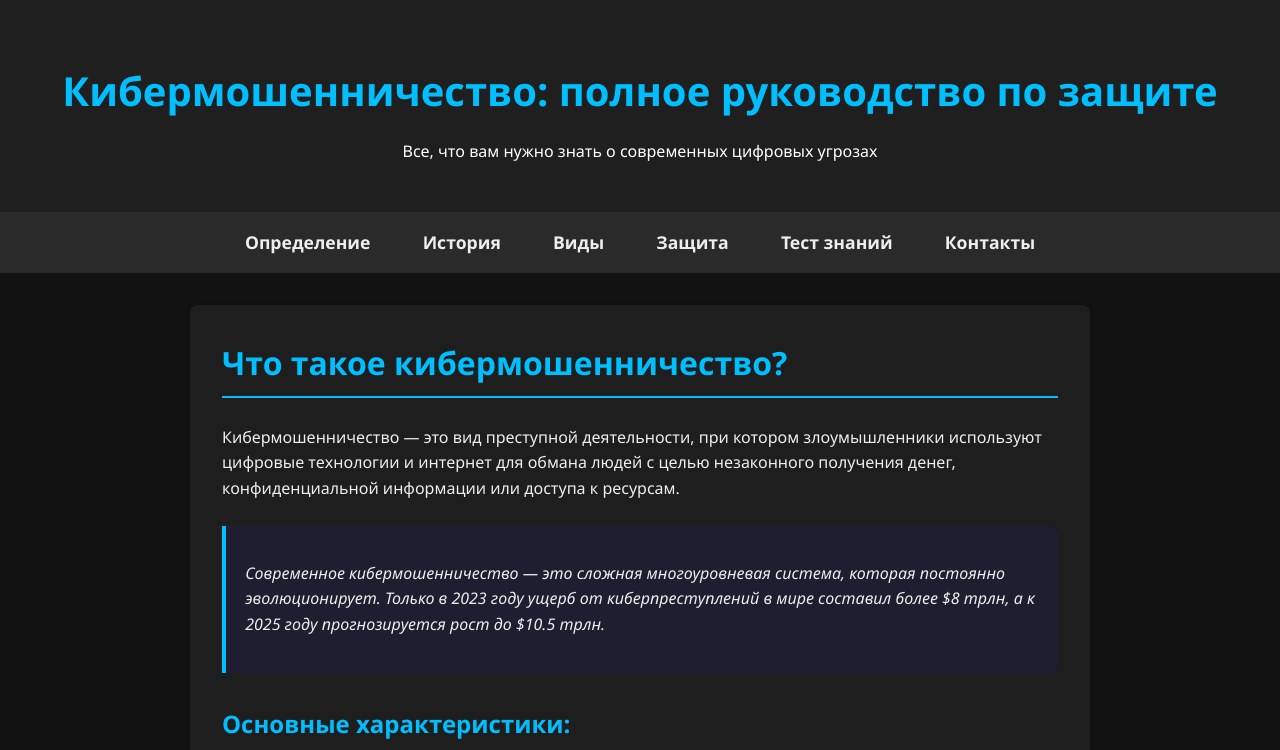
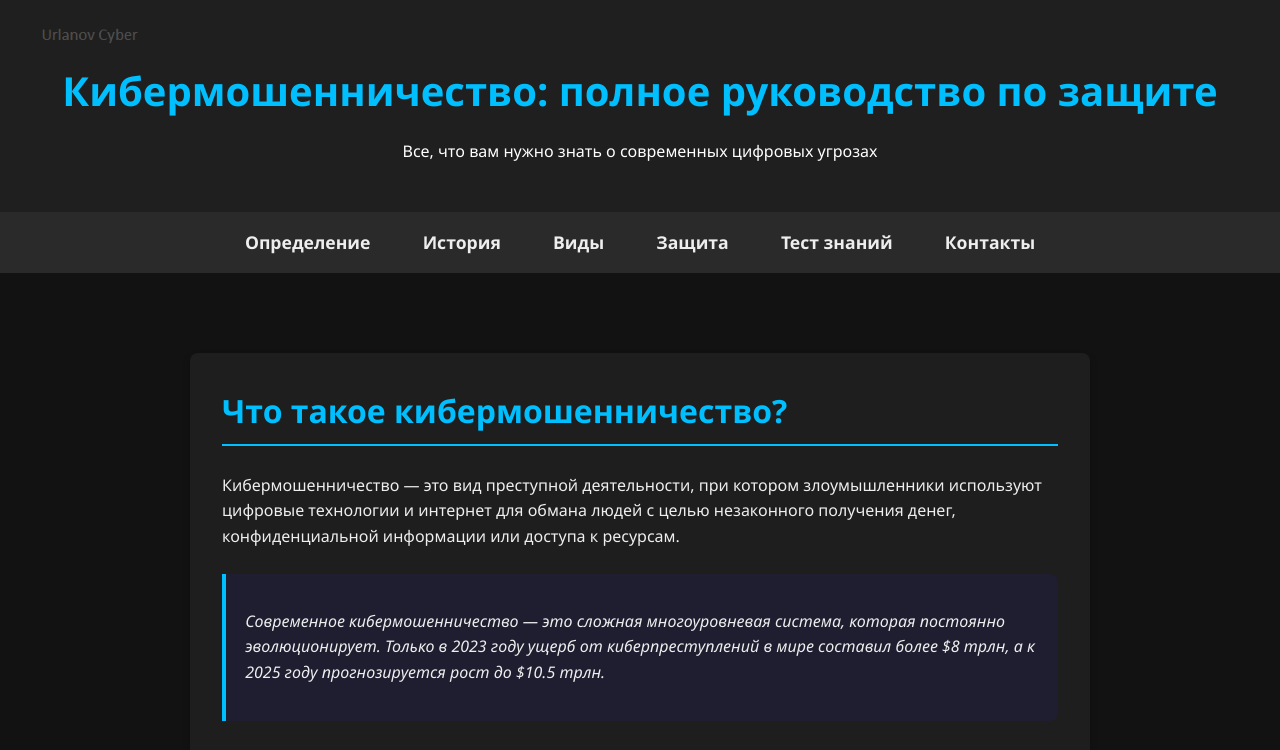
Before and after one commit to ivanurlanov/ivan, a plain HTML site: page index.html in a window 1280 px wide. Shown: the top 750 px of the page. Drawn offline with Linux system fonts and the light colour scheme.

Commit message:
Update index.html

```diff
--- a/index.html
+++ b/index.html
@@ -22,7 +22,33 @@
       color: #eee;
       line-height: 1.6;
     }
-    header, footer {
+    header {
+      background-color: #1f1f1f;
+      color: white;
+      text-align: center;
+      padding: 2rem 1rem;
+      position: relative;
+    }
+    .logo {
+      position: fixed;
+      left: 2rem;
+      top: 1rem;
+      cursor: pointer;
+      z-index: 1000;
+      opacity: 0.2;
+      filter: brightness(1);
+      transition: opacity 0.3s, filter 0.3s, transform 0.3s;
+    }
+    .logo:hover {
+      transform: scale(1.1);
+      opacity: 1 !important;
+      filter: brightness(1.5) !important;
+    }
+    .logo img {
+      height: 40px;
+      width: auto;
+    }
+    footer {
       background-color: #1f1f1f;
       color: white;
       text-align: center;
@@ -51,6 +77,7 @@
       max-width: 900px;
       margin: auto;
       padding: 2rem;
+      padding-top: 5rem;
     }
     section {
       margin-bottom: 3rem;
@@ -183,6 +210,13 @@
       color: #4CAF50;
     }
     @media (max-width: 768px) {
+      .logo {
+        left: 1rem;
+        top: 0.5rem;
+      }
+      .logo img {
+        height: 30px;
+      }
       nav a {
         display: block;
         margin: 0.5rem 0;
@@ -190,12 +224,19 @@
       section {
         padding: 1.5rem;
       }
+      main {
+        padding-top: 4rem;
+      }
     }
   </style>
 </head>
 <body>
 
 <header>
+  <!-- Добавленный логотип -->
+  <div class="logo" onclick="window.scrollTo({top: 0, behavior: 'smooth'});">
+    <img src="logo.png">
+  </div>
   <h1>Кибермошенничество: полное руководство по защите</h1>
   <p>Все, что вам нужно знать о современных цифровых угрозах</p>
 </header>
@@ -451,6 +492,23 @@
 </footer>
 
 <script>
+// Обработчик прокрутки страницы для изменения прозрачности логотипа
+window.addEventListener('scroll', function() {
+    const logo = document.querySelector('.logo');
+    const scrollPosition = window.scrollY;
+    const opacity = Math.min(0.2 + (scrollPosition / 300), 1);
+
+    logo.style.opacity = opacity;
+    logo.style.filter = `brightness(${1 + opacity})`;
+});
+
+// Инициализация прозрачности логотипа при загрузке
+window.addEventListener('load', function() {
+    const logo = document.querySelector('.logo');
+    logo.style.transition = 'opacity 0.3s, filter 0.3s';
+    logo.style.opacity = '0.2';
+});
+
 function checkAnswers() {
   let score = 0;
   const totalQuestions = 8;
@@ -501,6 +559,14 @@ function checkAnswers() {
   // Прокручиваем к результату
   result.scrollIntoView({ behavior: 'smooth' });
 }
+
+// Функция для прокрутки в начало страницы
+function scrollToTop() {
+  window.scrollTo({
+    top: 0,
+    behavior: 'smooth'
+  });
+}
 </script>
 </body>
 </html>
```
Lines whose indentation alone changed are shown as unchanged.
